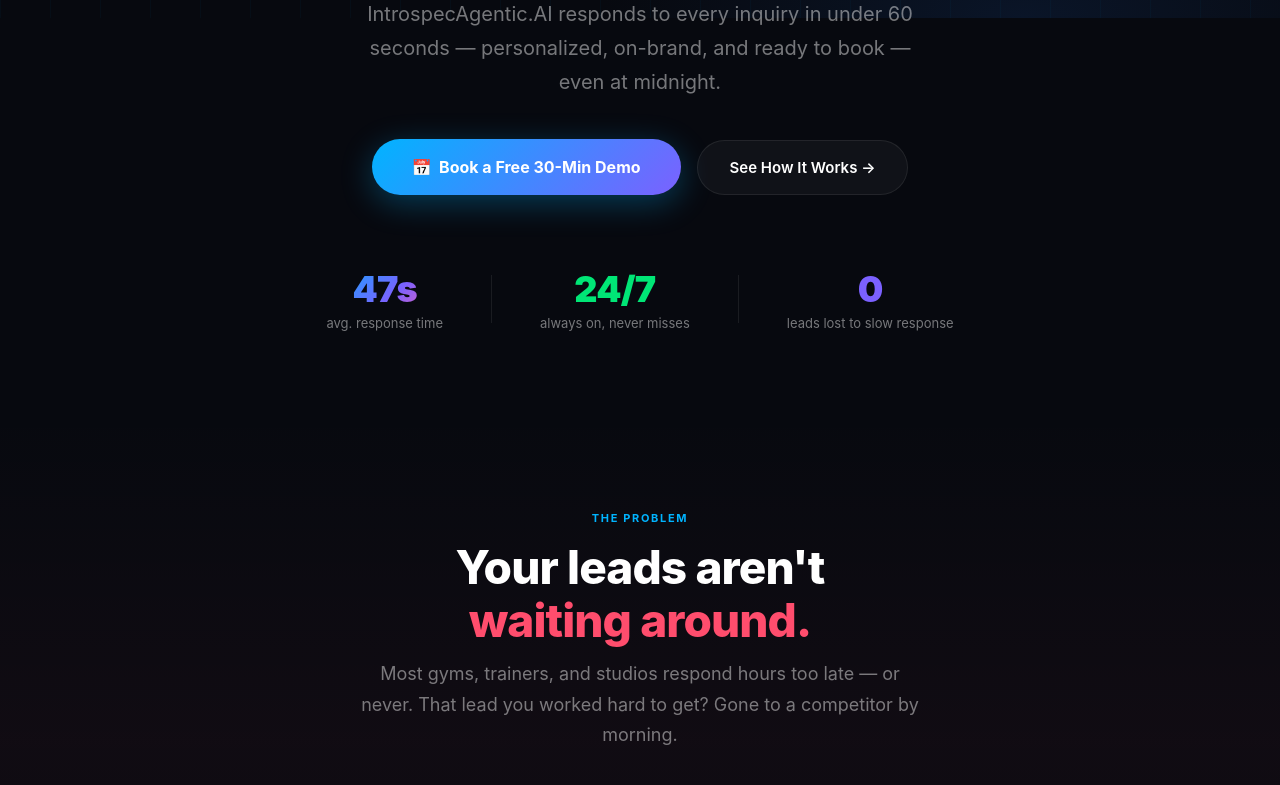
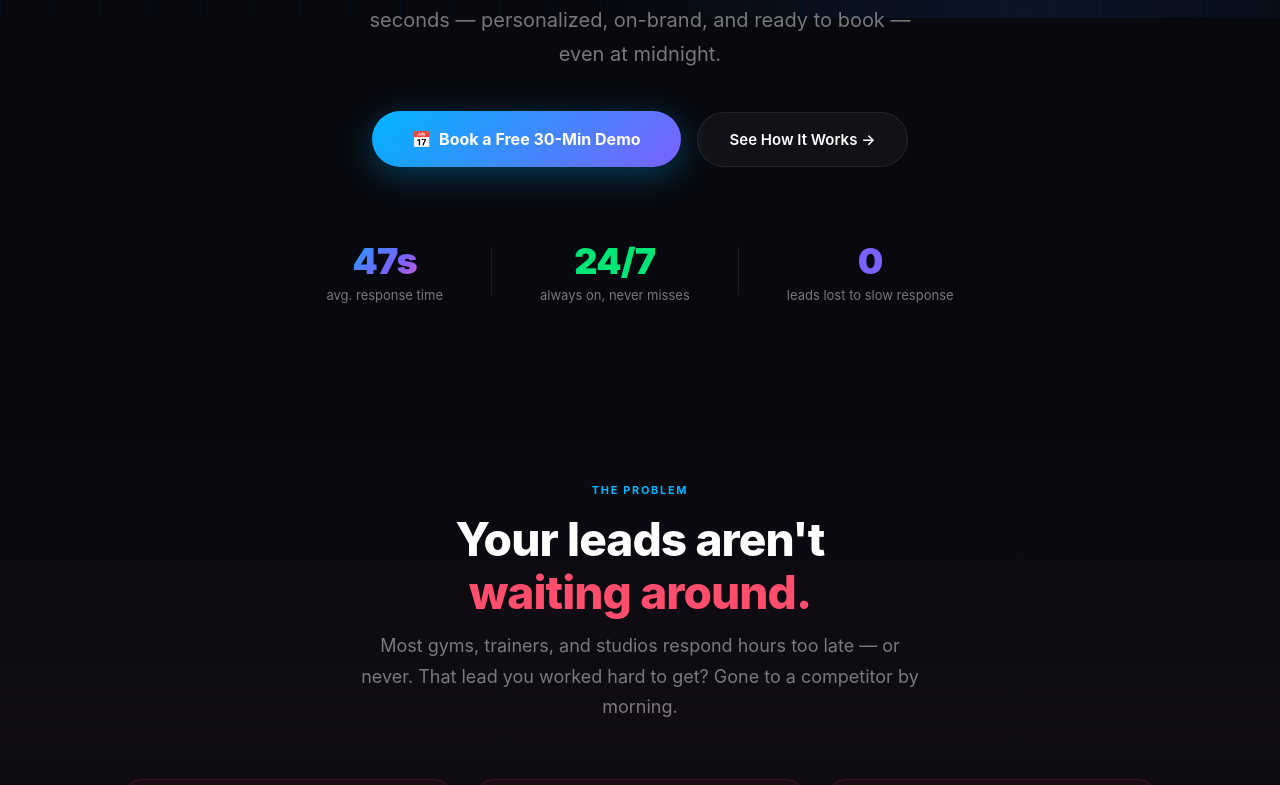
Before and after one commit to 305Dave/Introspec-Site, a plain HTML site: page index.html in a window 1280 px wide. Shown: the part 782-1567 px from the top of the page. Drawn offline with Linux system fonts and the light colour scheme.

Commit message:
Fix hero layout: reduce padding-top to 20px, keep tagline margins equal

```diff
--- a/index.html
+++ b/index.html
@@ -91,7 +91,7 @@
     display: flex; flex-direction: column;
     align-items: center; justify-content: center;
     text-align: center;
-    padding: 48px 24px 80px;
+    padding: 20px 24px 80px;
     position: relative; z-index: 1;
   }
   .hero-tagline {
```
